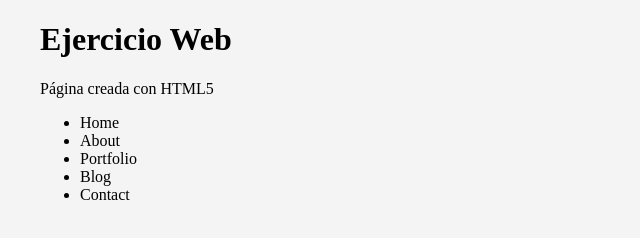
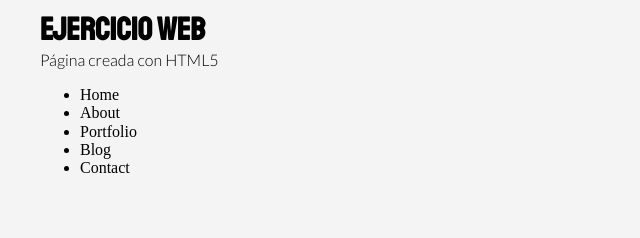
Before and after one commit to AxelDavid45/week2-exercise, a plain HTML site: page index.html in a window 1280 px wide. Shown: the whole page, without its empty margins (0-640 px from the left). Drawn offline with nearby package versions, Linux system fonts and the light colour scheme.

Commit message:
Header finished

```diff
--- a/css/styles.css
+++ b/css/styles.css
@@ -6,11 +6,31 @@
     --weight-subtitle: 300;
     --weigth-body: 400;
 }
+html {
+    box-sizing: border-box;
+}
+*, *:before, *:after {
+    box-sizing: inherit;
+}
+
 body {
     background: var(--background);
+    font-size: 16px;
 }
 
 .container {
     max-width: 1200px;
+    width: 100%;
     margin: 0 auto;
 }
+
+header h1 {
+    font-family: var(--font-title);
+    font-size: 2em;
+    margin-top: 30px;
+    line-height: 0;
+}
+header p {
+    font-family: var(--font-body);
+    font-weight: var(--weight-subtitle);
+}
--- a/index.html
+++ b/index.html
@@ -5,6 +5,7 @@
     <meta name="viewport" content="initial-scale=1, maximum-scale=1">
     <title>Exercise</title>
     <link rel="stylesheet" href="./css/styles.css">
+    <link rel="stylesheet" href="https://necolas.github.io/normalize.css/8.0.1/normalize.css">
     <link href="https://fonts.googleapis.com/css2?family=Lato:wght@300;400&family=Staatliches&display=swap" rel="stylesheet">
 </head>
 <body>
```
